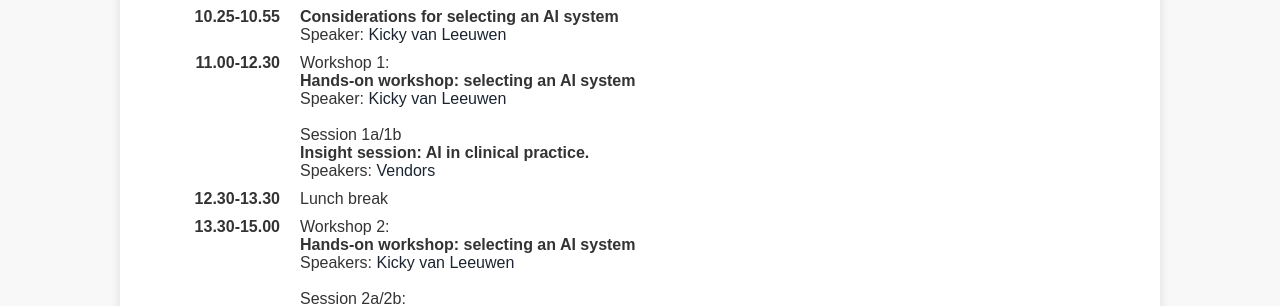
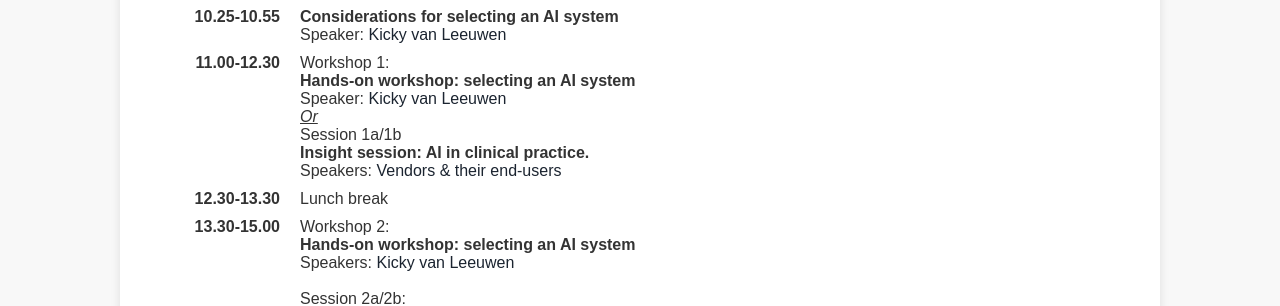
Before and after one commit to marliebesouw/marliebesouw.github.io, a Jekyll site: the page built from program.md, in a window 1280 px wide. Shown: the part 510-816 px from the top of the page. Built offline with Jekyll 4.4.1, drawn with Linux system fonts in a browser that asks for light colours.

Commit message:
changed lay-out program

```diff
--- a/program.md
+++ b/program.md
@@ -69,10 +69,10 @@ More information regarding the speakers can be found <a href= "{{ site.url }}/sp
             Workshop 1:<br>
             <strong>Hands-on workshop: selecting an AI system</strong><br>
             Speaker: <a href= "{{ site.url }}/speakers#kicky-van-leeuwen" class="speaker-link">Kicky van Leeuwen</a>
-            <br><br>
+            <br><em><u>Or</u></em><br>
             Session 1a/1b<br>
             <strong>Insight session: AI in clinical practice.</strong><br>
-            Speakers:  <a href= "{{ site.url }}/vendors" class="speaker-link">Vendors</a>
+            Speakers:  <a href= "{{ site.url }}/vendors" class="speaker-link">Vendors & their end-users</a>
 
         </div>
     </div>
```
Also changed, not shown: index.md (+1 -1 lines).
